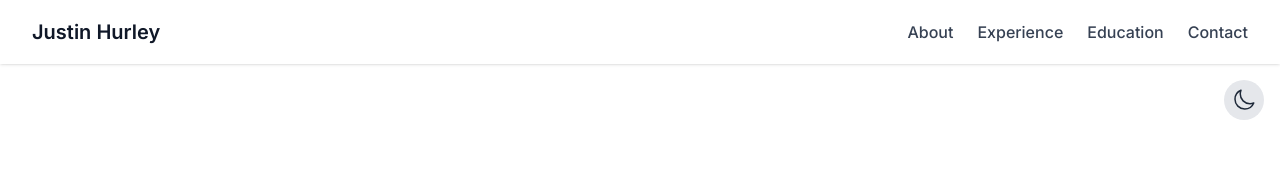
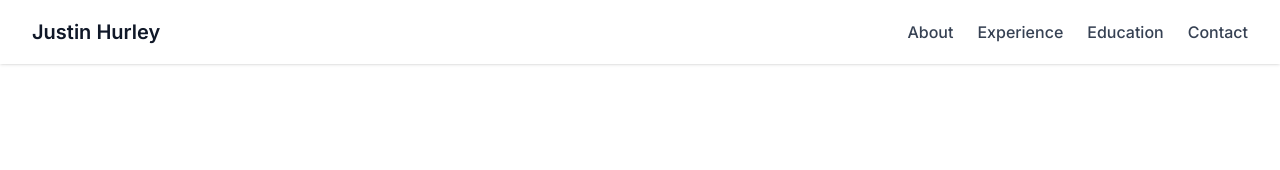
Before and after one commit to JustinHurley/JustinHurley.github.io, a Next.js app: page / in a window 1280 px wide. Shown: the top 170 px of the page. Built offline with nearby package versions, Linux system fonts and the light colour scheme.

Commit message:
removing light dark mode

```diff
--- a/src/app/components/ThemeToggle.tsx
+++ /dev/null
@@ -1,43 +0,0 @@
-'use client'
-
-import { useState, useEffect } from 'react'
-import { SunIcon, MoonIcon } from '@heroicons/react/24/outline'
-
-export default function ThemeToggle() {
-  const [darkMode, setDarkMode] = useState(false)
-
-  useEffect(() => {
-    // Check if dark mode is enabled
-    const isDark = document.documentElement.classList.contains('dark')
-    setDarkMode(isDark)
-  }, [])
-
-  const toggleDarkMode = () => {
-    const html = document.documentElement
-    const newDarkMode = !darkMode
-
-    if (newDarkMode) {
-      html.classList.add('dark')
-      localStorage.theme = 'dark'
-    } else {
-      html.classList.remove('dark')
-      localStorage.theme = 'light'
-    }
-
-    setDarkMode(newDarkMode)
-  }
-
-  return (
-    <button
-      onClick={toggleDarkMode}
-      className="fixed top-20 right-4 z-[100] p-2 rounded-full bg-gray-200 dark:bg-gray-700 hover:bg-gray-300 dark:hover:bg-gray-600 transition-colors"
-      aria-label="Toggle dark mode"
-    >
-      {darkMode ? (
-        <SunIcon className="h-6 w-6 text-gray-800 dark:text-gray-200" />
-      ) : (
-        <MoonIcon className="h-6 w-6 text-gray-800 dark:text-gray-200" />
-      )}
-    </button>
-  )
-}
--- a/src/app/page.tsx
+++ b/src/app/page.tsx
@@ -2,12 +2,10 @@ import Header from './components/Header'
 import About from './components/About'
 import Experience from './components/Experience'
 import Education from './components/Education'
-import ThemeToggle from './components/ThemeToggle'
 
 export default function Home() {
   return (
     <main className="bg-white dark:bg-gray-900 transition-colors pt-16">
-      <ThemeToggle />
       <Header />
 
       {/* Hero Section */}
```
